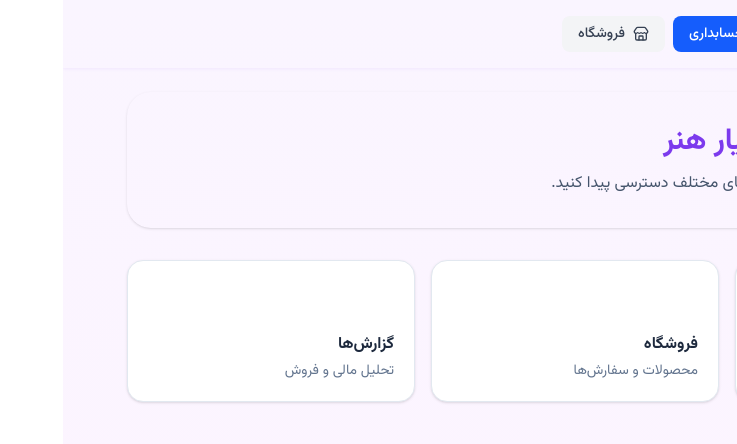
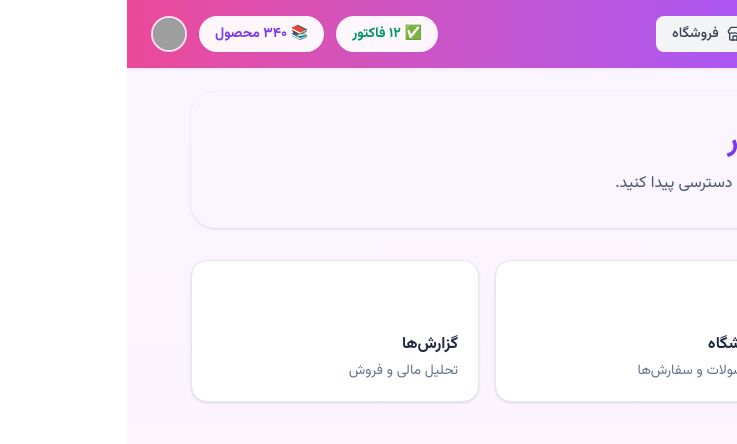
Before and after one commit to eskandari-reza/hesabyarehonar, a Next.js app in the folder apps/frontend/: page / in a window 1280 px wide. Shown: the top 444 px of the page, without its empty margins (543-1280 px from the left). Built offline with nearby package versions, Linux system fonts and the light colour scheme.

Commit message:
Stage-0-01

```diff
--- a/apps/frontend/app/(dashboard)/DashboardShell.tsx
+++ b/apps/frontend/app/(dashboard)/DashboardShell.tsx
@@ -5,16 +5,16 @@ import { domains, defaultDomainId } from "@/config/navigation";
 import { Sidebar } from "@/components/ui/Sidebar";
 import { DomainSwitcher } from "@/components/ui/DomainSwitcher";
 
-
-
 export function DashboardShell({ children }: { children: React.ReactNode }) {
   const [activeDomainId, setActiveDomainId] = useState(defaultDomainId);
 
   return (
-    <div   dir="rtl" className="flex h-screen flex-col">
-      <header className="flex top-0 z-30 bg-linier-to-l from-primary-600 via-primary-500 to-accent-500 px-6 py-4 shadow-card">
+    <div dir="rtl" className="flex h-screen flex-col">
+      <header className="sticky top-0 z-30 bg-linear-to-l from-primary-600 via-primary-500 to-accent-500 px-6 py-4 shadow-card">
         <div className="flex items-center justify-between gap-4">
-          <div className="flex items-center gap-3">
+
+          {/* راست: لوگوی سیستم */}
+          <div className="flex flex-1 items-center justify-start gap-3">
             <span className="text-2xl">🎨</span>
             <h1 className="text-xl font-bold text-white">حسابیار هنر</h1>
             <span className="flex items-center gap-1 rounded-full bg-white/95 px-4 py-1.5 text-sm font-bold text-primary-700 shadow-card">
@@ -22,20 +22,30 @@ export function DashboardShell({ children }: { children: React.ReactNode }) {
             </span>
           </div>
 
-          <div className="flex items-center gap-3">
+          {/* وسط: سوییچرهای دامنه */}
+          <div className="flex flex-1 items-center justify-center">
+            <DomainSwitcher
+              domains={domains}
+              activeDomainId={activeDomainId}
+              onDomainChange={setActiveDomainId}
+            />
+          </div>
+
+          {/* چپ: آیتم‌های ناوبری + پروفایل */}
+          <div className="flex flex-1 items-center justify-end gap-3">
             <span className="flex items-center gap-2 rounded-full bg-white/95 px-4 py-2 text-sm font-bold text-emerald-600 shadow-card">
               ✅ ۱۲ فاکتور
             </span>
             <span className="flex items-center gap-2 rounded-full bg-white/95 px-4 py-2 text-sm font-bold text-primary-700 shadow-card">
               📚 ۳۴۰ محصول
             </span>
+            {/* عکس پروفایل */}
+            <div className="h-9 w-9 overflow-hidden rounded-full border-2 border-white/80 bg-white/20">
+              <img src="/avatar.png" alt="پروفایل" className="h-full w-full object-cover" />
+            </div>
           </div>
+
         </div>
-        <DomainSwitcher
-          domains={domains}
-          activeDomainId={activeDomainId}
-          onDomainChange={setActiveDomainId}
-        />
       </header>
 
       <div className="flex flex-1 overflow-hidden" dir="rtl">
```
